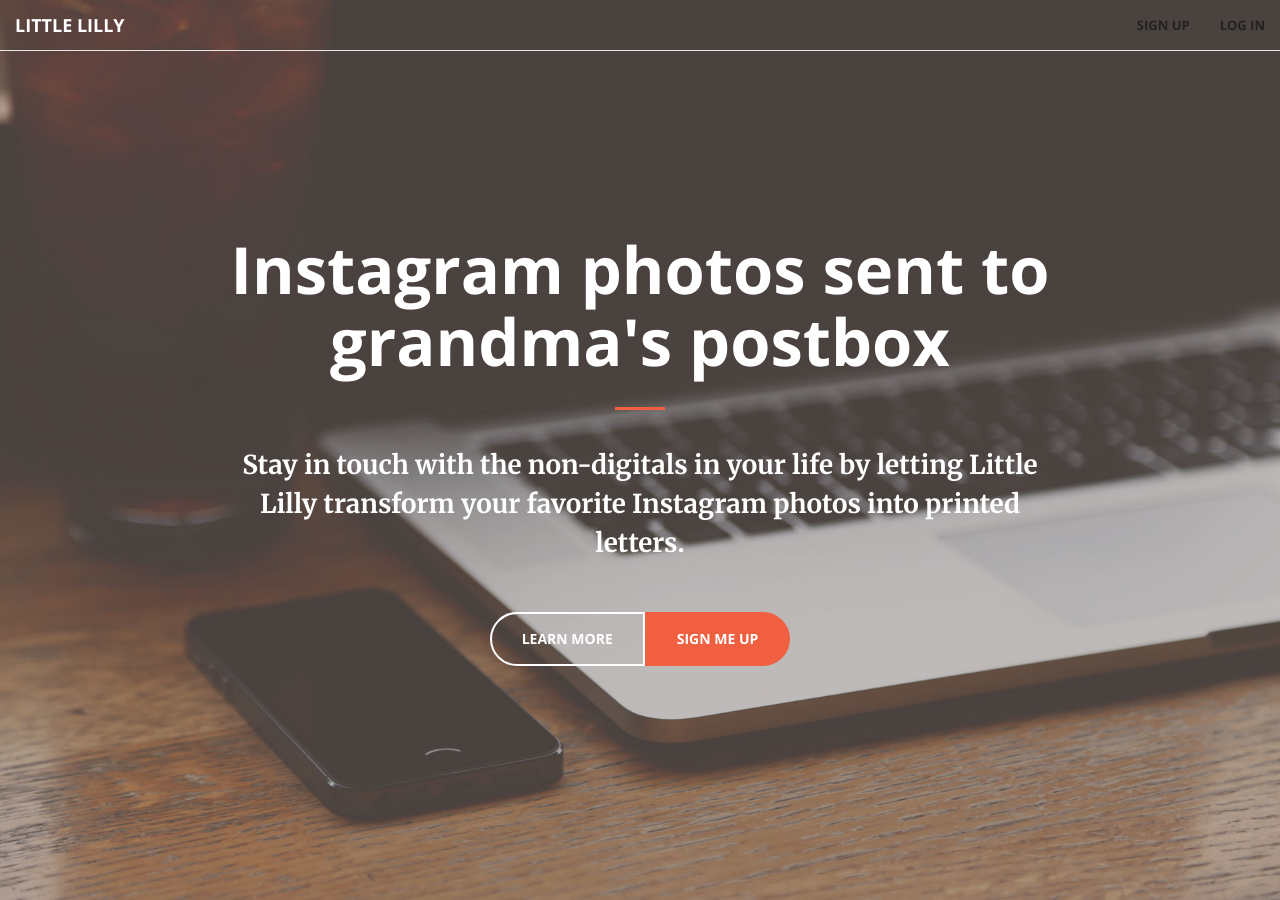
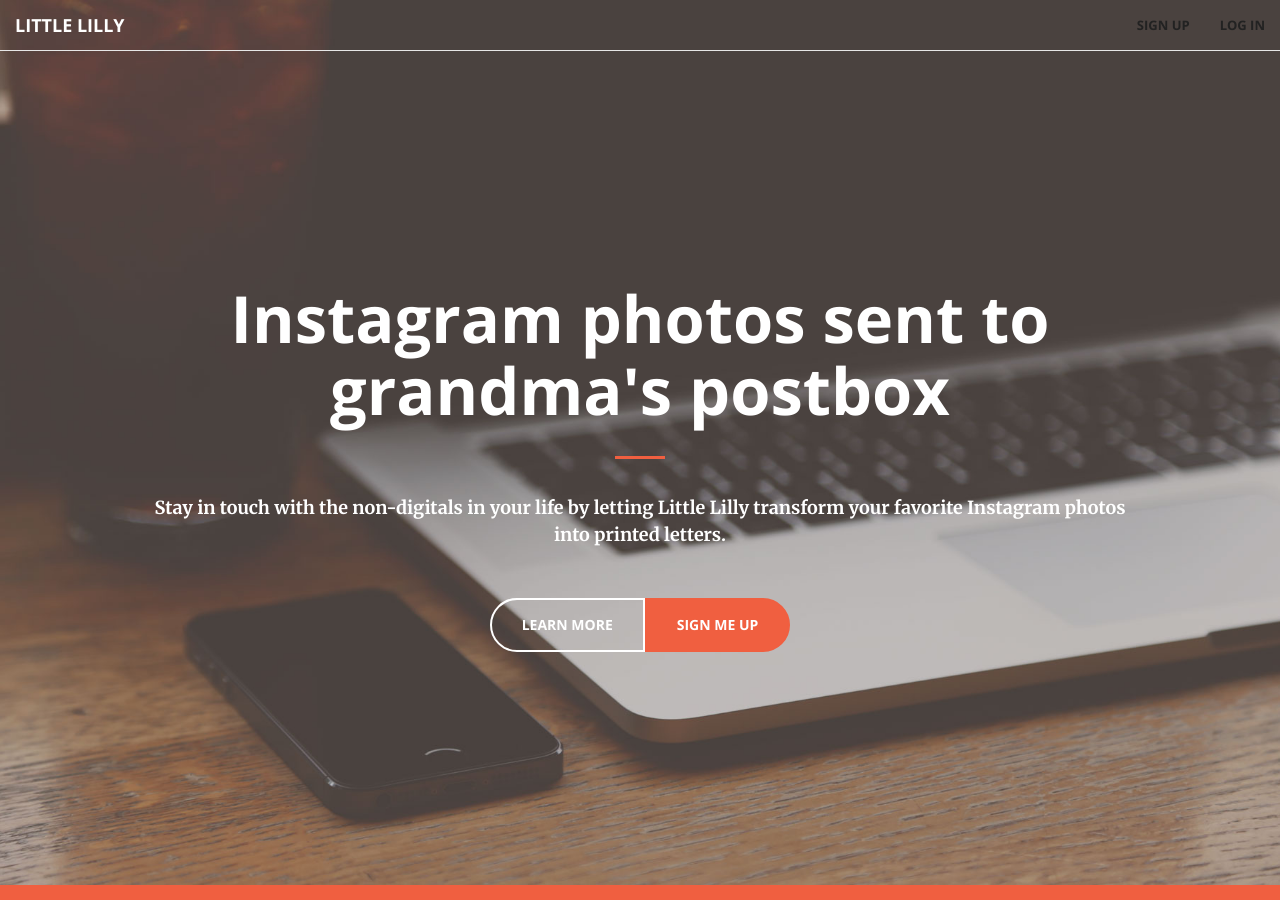
Before and after one commit to lillylabs/little-lilly-website, a Jekyll site: the page built from index.markdown, in a window 1280 px wide and 900 px high. Built offline with Jekyll 4.4.1, drawn with Linux system fonts in a browser that asks for light colours.

Commit message:
Better styling

```diff
--- a/_includes/page-sections/hero.html
+++ b/_includes/page-sections/hero.html
@@ -1,9 +1,9 @@
-<header>
-  <div class="header-content">
-    <div class="header-content-inner">
+<header class="row">
+
+    <div class="block">
 
       {% include page-sections/partials/content.html section=include.section title_size='h1' %}
 
     </div>
-  </div>
+
 </header>
--- a/_includes/page-sections/section.html
+++ b/_includes/page-sections/section.html
@@ -2,25 +2,16 @@
   <div class="container">
     <div class="row">
 
-      {% if include.section.image %}
-
-      <div class="col-lg-6">
+      <div class="block">
 
        {% include page-sections/partials/content.html section=include.section %}
 
       </div>
-      <div class="col-lg-6">
+
+      {% if include.section.image %}
+      <div class="block">
         <img src="{{ include.section.image }}" />
       </div>
-
-      {% else %}
-
-      <div class="col-lg-6 col-lg-offset-3 text-center">
-
-        {% include page-sections/partials/content.html section=include.section %}
-
-      </div>
-
       {% endif %}
 
     </div>
--- a/_sass/creative.scss
+++ b/_sass/creative.scss
@@ -62,16 +62,36 @@
   color: fade(white, 70%);
 }
 
-section {
-  padding: 100px 0;
-}
-
 aside {
   padding: 50px 0;
 }
 
 .no-padding {
   padding: 0;
+}
+
+// Grid
+.row {
+  display: flex;
+  flex-direction: column;
+  align-items: center;
+  justify-content: center;
+  margin-bottom: -15px;
+
+  .block {
+    margin-left: 15px;
+    margin-right: 15px;
+    margin-bottom: 15px;
+
+    &:first-child:last-child {
+      max-width: 600px;
+      text-align: center;
+    }
+  }
+
+  @media (min-width: 768px) {
+    flex-direction: row;
+  }
 }
 
 // Navigation
@@ -155,80 +175,59 @@
 
 // Homepage Header
 header {
-  position: relative;
   width: 100%;
   min-height: auto;
+  padding-top: 100px;
+  padding-bottom: 50px;
   @include background-cover();
   background-position: center;
   background-image: url('../img/header.jpg');
-  text-align: center;
   color: white;
-  .header-content {
-    position: relative;
-    text-align: center;
-    padding: 100px 15px 100px;
-    width: 100%;
-    .header-content-inner {
+
+  &.row {
+    margin-left: 0;
+    margin-right: 0;
+    .block {
+      max-width: 1000px !important;
+    }
+  }
+
   h1 {
     font-weight: 700;
     margin-top: 0;
     margin-bottom: 0;
-        display: flex;
-        align-items: center;
-        justify-content: center;
-        i {
-          margin: 0 15px;
   }
-      }
+
   hr {
     margin: 30px auto;
   }
+
   p {
     font-weight: 700;
-        color: fade(white, 70%);
-        font-size: 16px;
+    font-size: 18px;
     margin-bottom: 50px;
   }
 
   .btn:last-child {
     @extend .btn-primary;
-        margin-left: 0;
+    margin-left: 0 !important;
   }
-    }
-  }
+
   @media (min-width: 768px) {
     min-height: 100%;
-    .header-content {
-      position: absolute;
-      top: 50%;
-      -webkit-transform: translateY(-50%);
-      -ms-transform: translateY(-50%);
-      transform: translateY(-50%);
-      padding: 0 50px;
-      .header-content-inner {
-        max-width: 1000px;
-        margin-left: auto;
-        margin-right: auto;
-        p {
-          font-size: 26px;
-          max-width: 80%;
-          margin-left: auto;
-          margin-right: auto;
-        }
-      }
-    }
   }
 }
 
 // Sections
-.section-heading {
-  margin-top: 0;
-  + hr {
-    margin-bottom: 60px;
-  }
+.page-section {
+
+  padding-top: 100px;
+  padding-bottom: 50px;
+
+  .block {
+    margin-bottom: 50px;
   }
 
-.page-section {
   h2 {
     margin-top: 0;
     + hr {
@@ -332,7 +331,7 @@
   color: $theme-primary;
 }
 
-.no-gutter > [class*='col-'] {
+.no-gutter > block {
   padding-right: 0;
   padding-left: 0;
 }
```
Lines whose indentation alone changed are shown as unchanged.
